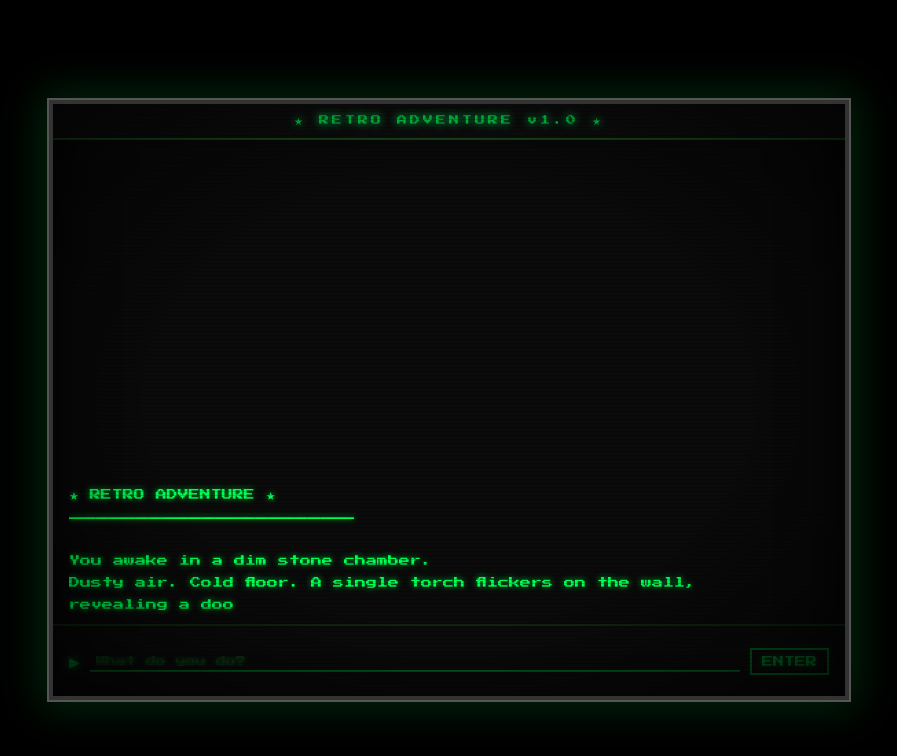
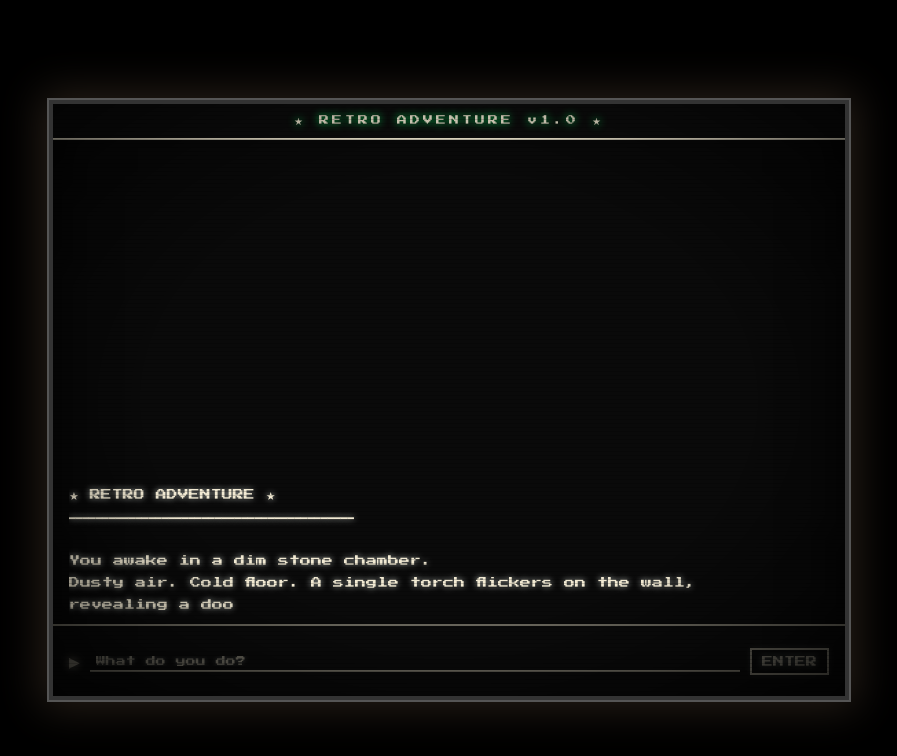
Before and after one commit to Ferre18/s16-challenge, a plain HTML site: page dungeon-crawler/index.html in a window 1280 px wide. Shown: the whole page, without its empty margins (191-1088 px from the left). Drawn offline with Linux system fonts and the light colour scheme.

Commit message:
Color fix

```diff
--- a/dungeon-crawler/index.html
+++ b/dungeon-crawler/index.html
@@ -25,7 +25,7 @@
       border: 4px solid #333;
       box-shadow:
         0 0 0 2px #555,
-        0 0 40px 8px rgba(0,255,80,0.15),
+        0 0 40px 8px rgba(255, 202, 152, 0.15),
         inset 0 0 60px rgba(0,0,0,0.8);
       overflow: hidden;
     }
@@ -62,11 +62,11 @@
       top: 0; left: 0; right: 0;
       height: 36px;
       background: #0d0d0d;
-      border-bottom: 2px solid #1a4a1a;
+      border-bottom: 2px solid #f2ead3;
       display: flex;
       align-items: center;
       justify-content: center;
-      color: #00cc44;
+      color: #f2ead3;
       font-size: 10px;
       letter-spacing: 3px;
       text-shadow: 0 0 8px #00ff66;
@@ -85,10 +85,10 @@
       position: absolute;
       bottom: 0;
       left: 0; right: 0;
-      color: #00ff55;
+      color: #f2ead3;
       font-size: 11px;
       line-height: 2;
-      text-shadow: 0 0 6px rgba(0,255,80,0.7);
+      text-shadow: 0 0 6px rgba(247, 255, 249, 0.7);
       white-space: pre-wrap;
       word-break: break-word;
     }
@@ -99,7 +99,7 @@
       bottom: 0; left: 0; right: 0;
       height: 72px;
       background: #0d0d0d;
-      border-top: 2px solid #1a4a1a;
+      border-top: 2px solid #f2ead3;
       display: flex;
       align-items: center;
       padding: 0 16px;
@@ -107,9 +107,9 @@
     }
 
     #prompt-arrow {
-      color: #00ff55;
+      color: #f2ead3;
       font-size: 14px;
-      text-shadow: 0 0 8px #00ff55;
+      text-shadow: 0 0 8px #f2ead3;
       flex-shrink: 0;
       animation: blink 1s step-end infinite;
     }
@@ -123,37 +123,37 @@
       flex: 1;
       background: transparent;
       border: none;
-      border-bottom: 2px solid #00cc44;
-      color: #00ff55;
+      border-bottom: 2px solid #f2ead3;
+      color: #f2ead3;
       font-family: 'Press Start 2P', monospace;
       font-size: 11px;
       padding: 4px 6px;
       outline: none;
-      caret-color: #00ff55;
-      text-shadow: 0 0 5px rgba(0,255,80,0.6);
+      caret-color: #f2ead3;
+      text-shadow: 0 0 5px rgba(220, 231, 224, 0.6);
     }
 
     #player-input::placeholder {
-      color: #1a6622;
+      color: #f2ead3;
       font-size: 10px;
     }
 
     #submit-btn {
       background: transparent;
-      border: 2px solid #00cc44;
-      color: #00ff55;
+      border: 2px solid #f2ead3;
+      color: #f2ead3;
       font-family: 'Press Start 2P', monospace;
       font-size: 11px;
       padding: 6px 10px;
       cursor: pointer;
-      text-shadow: 0 0 6px rgba(0,255,80,0.6);
-      box-shadow: 0 0 6px rgba(0,255,80,0.2);
+      text-shadow: 0 0 6px rgba(223, 240, 228, 0.6);
+      box-shadow: 0 0 6px rgba(217, 233, 222, 0.2);
       transition: background 0.1s, box-shadow 0.1s;
     }
 
     #submit-btn:hover {
       background: rgba(0,255,80,0.08);
-      box-shadow: 0 0 12px rgba(0,255,80,0.45);
+      box-shadow: 0 0 12px rgba(217, 235, 222, 0.45);
     }
 
     /* Busy state dims the input */
```
